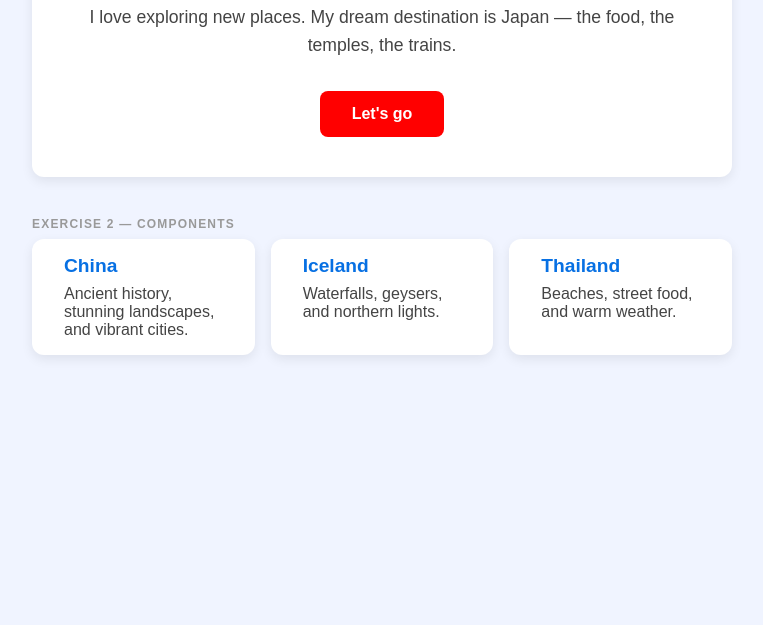
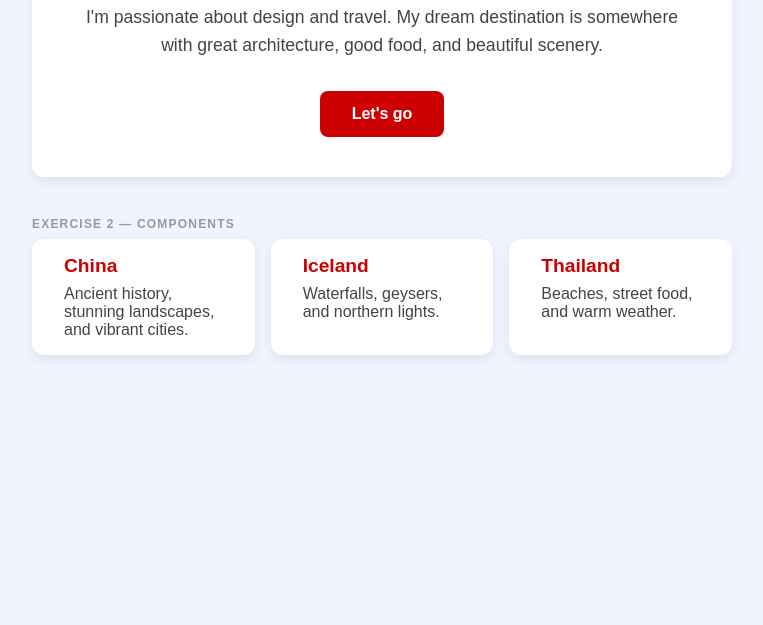
Before and after one commit to Viv648/SC-designcode, a plain HTML site: page index.html in a window 1280 px wide. Shown: the part 175-800 px from the top of the page, without its empty margins (258-1021 px from the left). Drawn offline with Linux system fonts and the light colour scheme.

Commit message:
Update name, destinations, colors, and description

```diff
--- a/index.html
+++ b/index.html
@@ -7,10 +7,10 @@
     <style>
       /* Exercise 3: Design Tokens — change a value here and see everything update */
       :root {
-        --color-primary: red;
+        --color-primary: #cc0000;
         --color-primary-hover: #0557b0;
         --color-text: #444;
-        --color-heading: #0770e3;
+        --color-heading: #cc0000;
         --color-bg: #f0f4ff;
         --color-card-bg: white;
         --spacing-sm: 8px;
@@ -122,7 +122,7 @@
       <div class="exercise-label">Exercise 1 — Edit with AI</div>
       <div class="card">
         <h1>Hello, I'm Vivian</h1>
-        <p>I love exploring new places. My dream destination is Japan — the food, the temples, the trains.</p>
+        <p>I'm passionate about design and travel. My dream destination is somewhere with great architecture, good food, and beautiful scenery.</p>
         <button class="button">Let's go</button>
       </div>
     </div>
```
